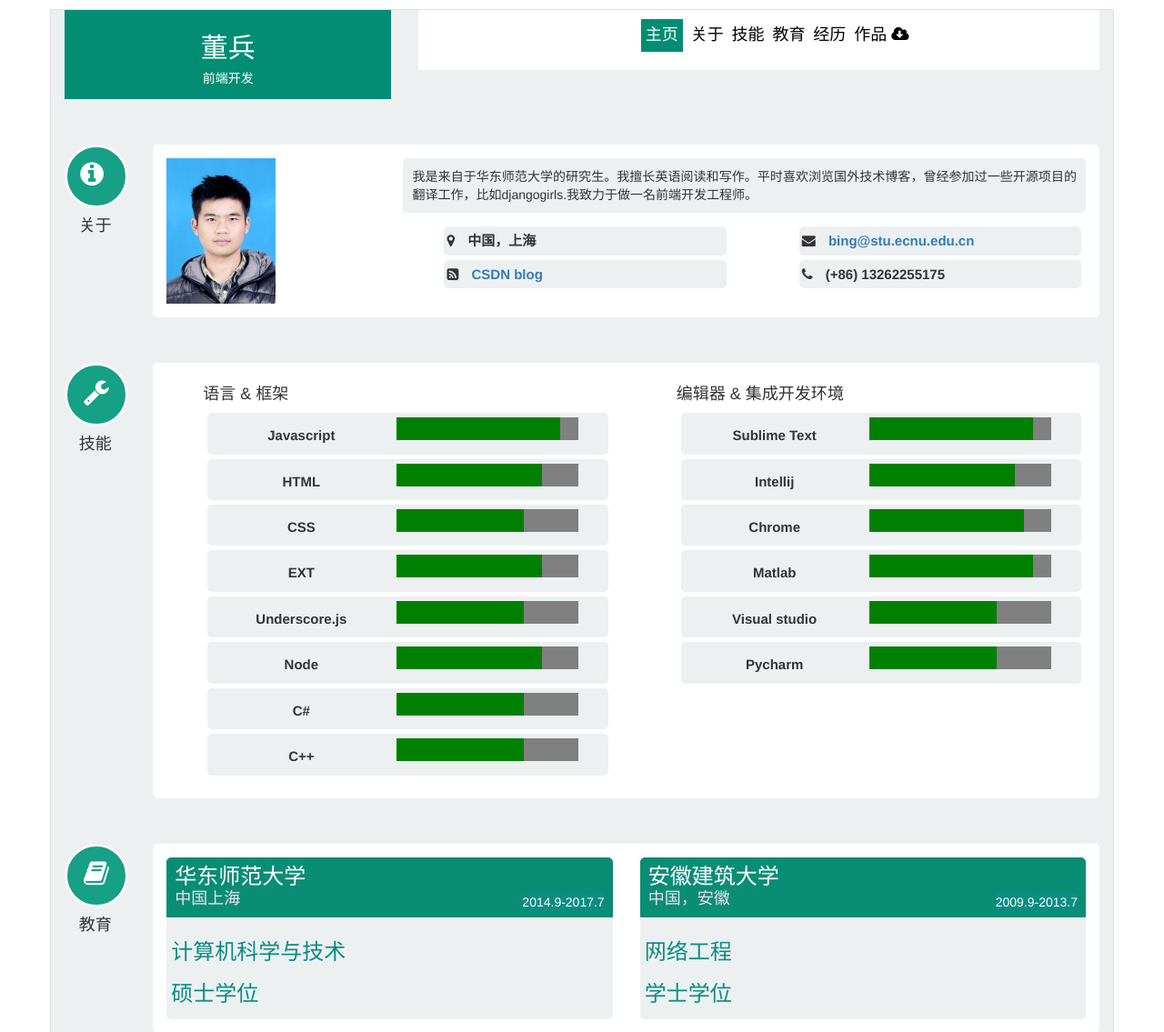
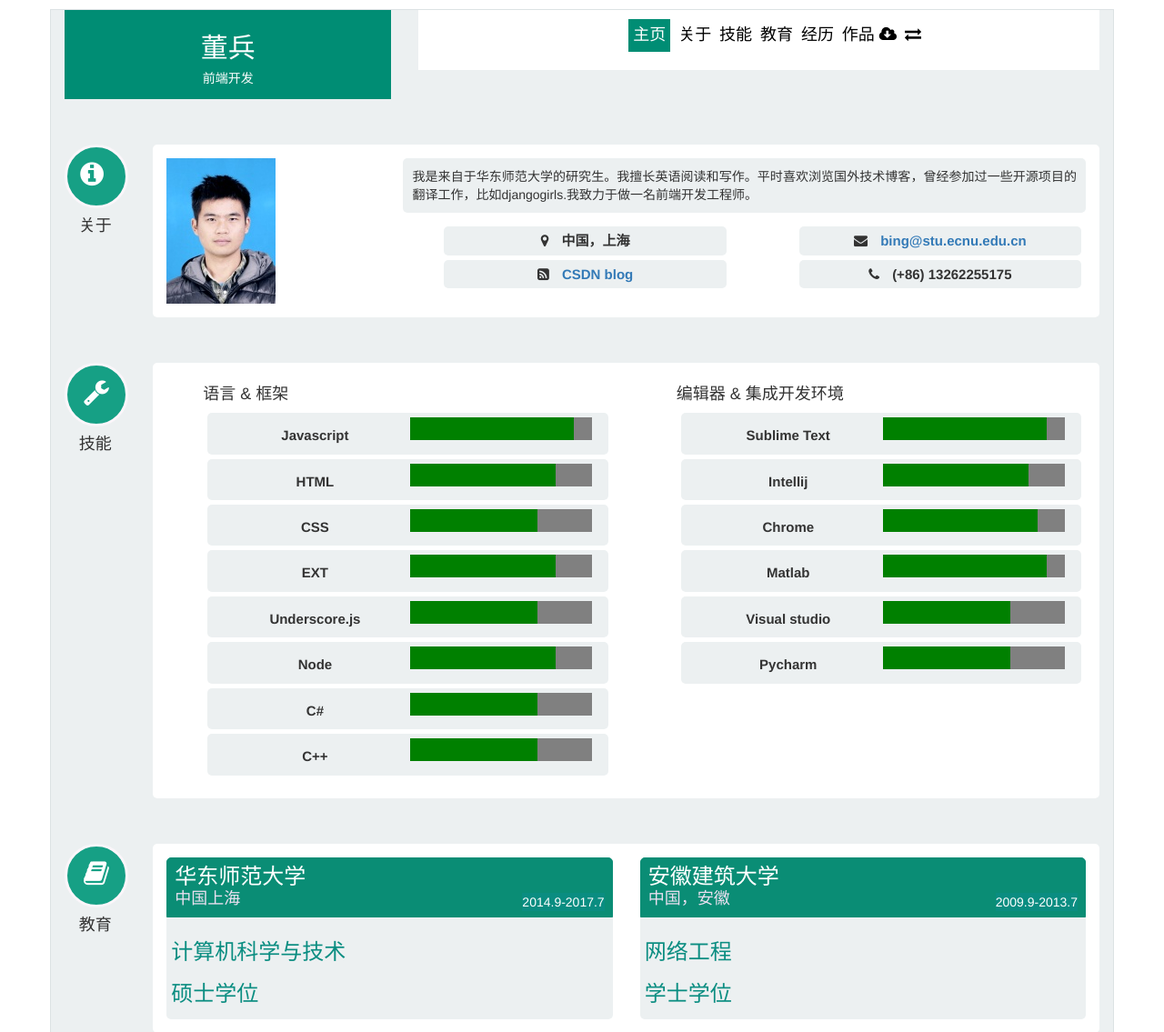
Before and after one commit to madneal/my-first-blog, a Django app: page /cv_zh/ in a window 1280 px wide. Shown: the top 1135 px of the page at 91% size. Run offline with Django 3.2, Linux system fonts and the light colour scheme; some libraries are stand-ins or nearby versions.

Commit message:
add the link of change the version of cv

```diff
--- a/blog/static/css/resume.css
+++ b/blog/static/css/resume.css
@@ -80,7 +80,7 @@
 	margin: 5px;
 	padding: 5px 3px;
 	list-style: none;
-	text-align: ccenter;
+	text-align: center;
 	font-weight: bolder;
 }
 .round-row label{
@@ -92,7 +92,20 @@
 .round-row h4{
     margin-left: 400px;
 }
+nav li span{
+	display: none;
+}
+nav li a:hover span{
+	float: right;
+	display: inline-block;
+}
+
 progress{
+	appearance: none;
+    -moz-appearance: none;
+    -webkit-appearance: none;
+	background-color: #f3f3f3;
+	border: 0;
 	width: 200px;
 	height: 25px;
 	border-radius: 5px;
--- a/blog/templates/blog/cv-ch.html
+++ b/blog/templates/blog/cv-ch.html
@@ -35,6 +35,7 @@
 									<li><a href="#experiences">经历</a></li>
 									<li><a href="#works">作品</a>
 									<li><a href="../download_file/"><i class="fa fa-cloud-download"></i></a> </li>
+									<li><a href="../cv_zh"><i class="fa fa-exchange"></i></a> </li>
 								</ul>
 							</nav>
 						</div>
--- a/blog/templates/blog/cv-en.html
+++ b/blog/templates/blog/cv-en.html
@@ -30,6 +30,7 @@
 									<li><a href="#experiences">EXPERIENCES</a></li>
 									<li><a href="#works">WORKS</a></li>
                                     <li><a href="../download_file/"><i class="fa fa-cloud-download"></i></a> </li>
+                                    <li><a href="../cv_zh"><i class="fa fa-exchange"></i></a> </li>
 								</ul>
 							</nav>
 						</div>
```
